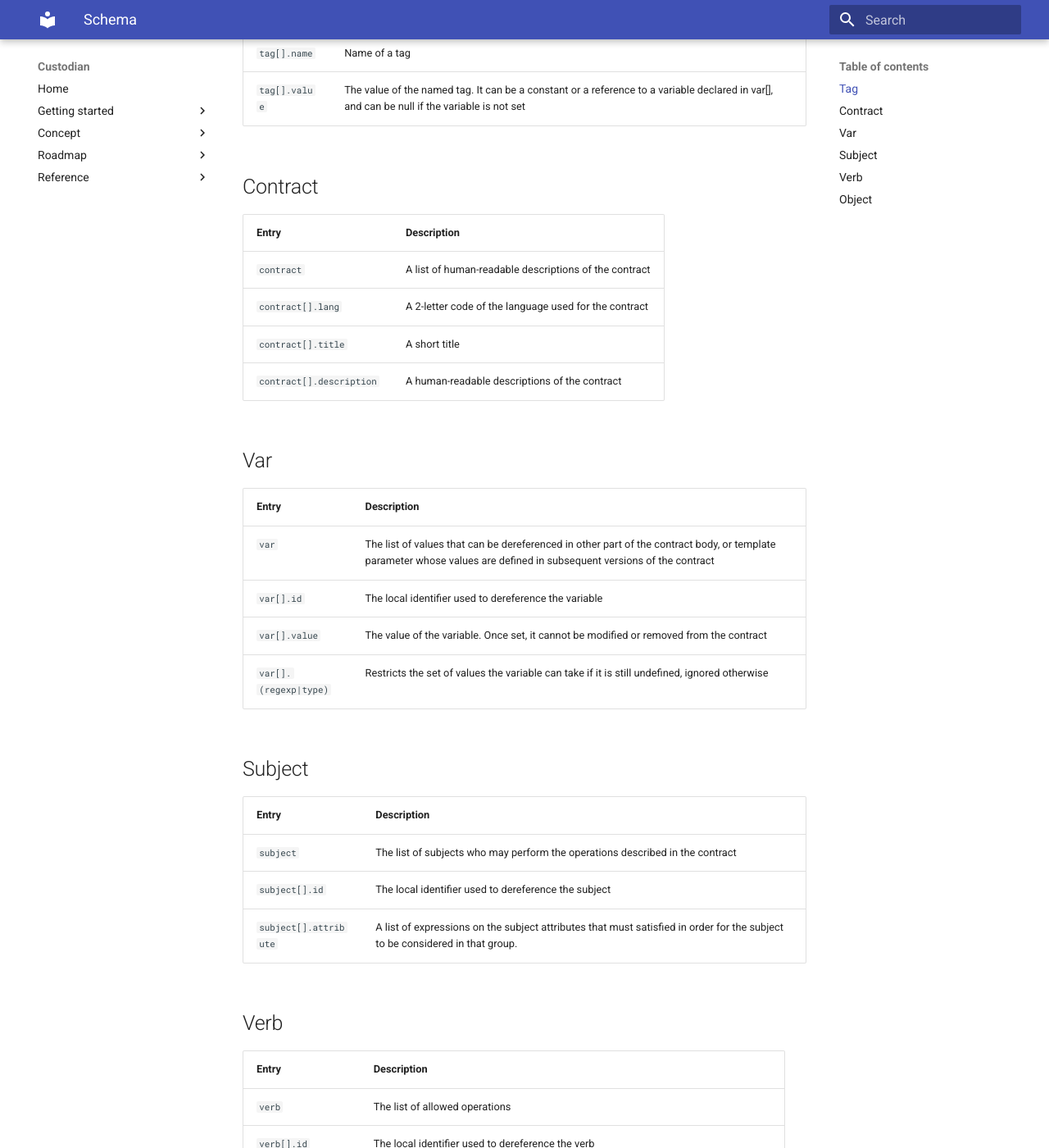
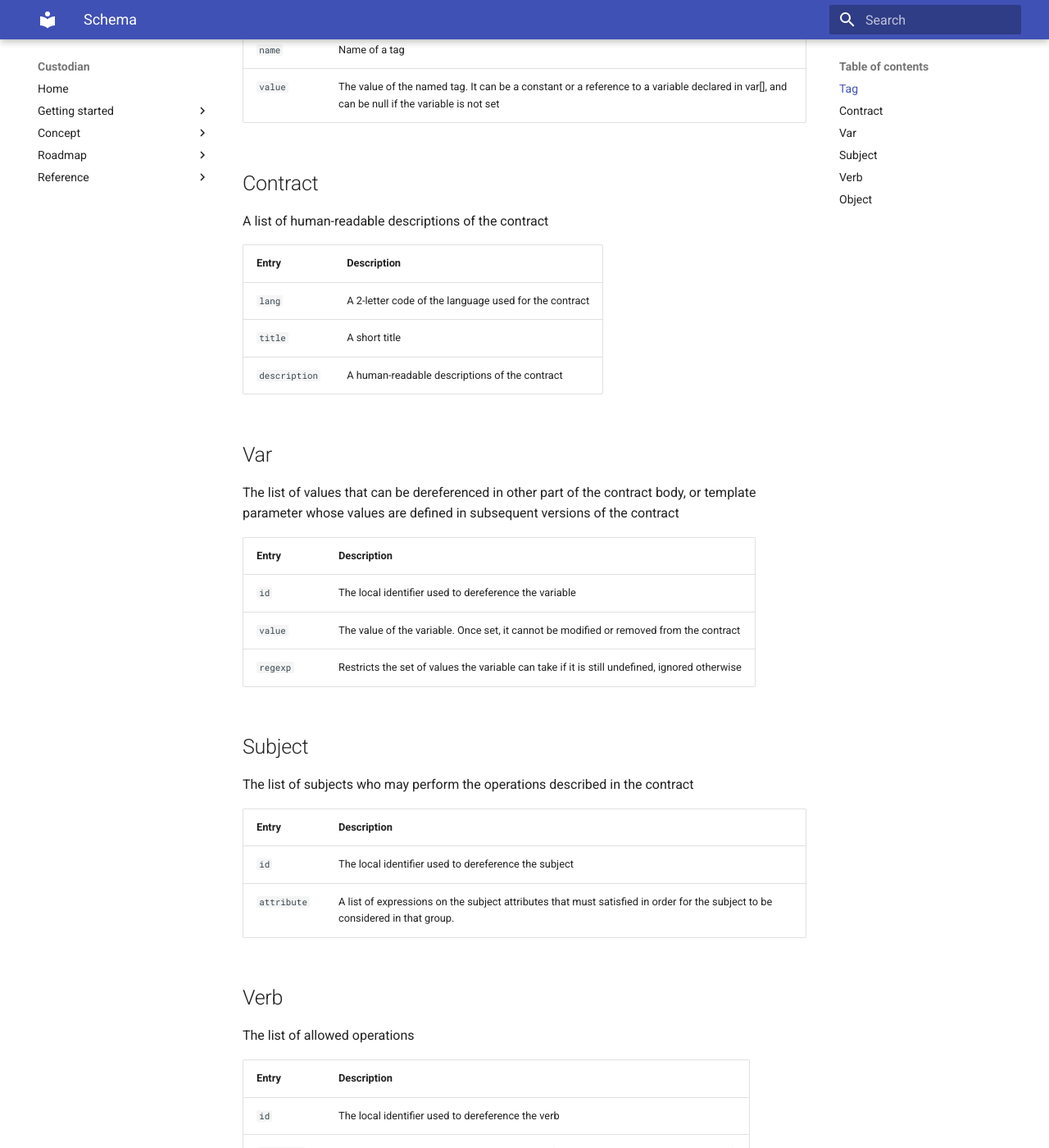
Before and after one commit to sabrinaossey/Custodian-doc, an MkDocs documentation site: the page built from docs/concept/schema.md, in a window 1280 px wide and 1400 px high, scrolled down 280 px. Shown: the whole window at 82% size. Built offline with MkDocs 1.6.1 and Material for MkDocs 9.7.7, drawn with Linux system fonts in a browser that asks for light colours; some of the changed text lies outside the part shown.

Commit message:
update concept schemas

```diff
--- a/docs/concept/schema.md
+++ b/docs/concept/schema.md
@@ -1,51 +1,62 @@
 ## Tag
+
+The list of tag **(name, value)** pairs that can be used to index the contract for faster retrieval
 
 | Entry| Description|
 | --- | --- |
-| `tag` |The list of tag **(name, value)** pairs that can be used to index the contract for faster retrieval|
-| `tag[].name` | Name of a tag |
-| `tag[].value`| The value of the named tag. It can be a constant or a reference to a variable declared in var[], and can be null if the variable is not set|
+| `name` | Name of a tag |
+| `value`| The value of the named tag. It can be a constant or a reference to a variable declared in var[], and can be null if the variable is not set|
 
 
 ## Contract
+
+A list of human-readable descriptions of the contract
+
 | Entry| Description|
 | --- | --- |
-| `contract` | A list of human-readable descriptions of the contract|
-| `contract[].lang` | A 2-letter code of the language used for the contract|
-| `contract[].title` | A short title|
-| `contract[].description` |A human-readable descriptions of the contract|
+| `lang` | A 2-letter code of the language used for the contract|
+| `title` | A short title|
+| `description` |A human-readable descriptions of the contract|
 
 
 ## Var
+
+The list of values that can be dereferenced in other part of the contract body, or template parameter whose values are defined in subsequent versions of the contract
+
 | Entry| Description|
 | --- | --- |
-| `var` | The list of values that can be dereferenced in other part of the contract body, or template parameter whose values are defined in subsequent versions of the contract |
-| `var[].id` | The local identifier used to dereference the variable|
-| `var[].value` | The value of the variable. Once set, it cannot be modified or removed from the contract |
-| `var[].(regexp|type)` | Restricts the set of values the variable can take if it is still undefined, ignored otherwise |
+| `id` | The local identifier used to dereference the variable|
+| `value` | The value of the variable. Once set, it cannot be modified or removed from the contract |
+| `regexp`| Restricts the set of values the variable can take if it is still undefined, ignored otherwise |
 
 
 ## Subject
+
+The list of subjects who may perform the operations described in the contract
+
 | Entry| Description|
 | --- | --- |
-| `subject` | The list of subjects who may perform the operations described in the contract|
-| `subject[].id` | The local identifier used to dereference the subject |
-| `subject[].attribute` | A list of expressions on the subject attributes that must satisfied in order for the subject to be considered in that group.|
+| `id` | The local identifier used to dereference the subject |
+| `attribute` | A list of expressions on the subject attributes that must satisfied in order for the subject to be considered in that group.|
 
 
 ## Verb
+
+The list of allowed operations
+
 | Entry| Description|
 | --- | --- |
-| `verb` | The list of allowed operations |
-| `verb[].id` | The local identifier used to dereference the verb|
-| `verb[].function` | The actual command represented by the verb (e.g., method identifier, query pattern,...) |
-| `verb[].attribute` | A list of additional attributes describing the verb| |
+| `id` | The local identifier used to dereference the verb|
+| `function` | The actual command represented by the verb (e.g., method identifier, query pattern,...) |
+| `attribute` | A list of additional attributes describing the verb| |
 
 
 ## Object
+
+The list of resources that subjects are permitted to operate on
+
 | Entry| Description|
 | --- | --- |
-| `object` | The list of resources that subjects are permitted to operate on |
-| `object[].id` |The local identifier used to dereference the object.|
-| `object[].owner`| The Local identifier of the object owner. |
-| `object[].attribute` |A list of expressions on the object attributes that must satisfied in order for the object to be considered in that group.|
+| `id` |The local identifier used to dereference the object.|
+| `owner`| The Local identifier of the object owner. |
+| `attribute` |A list of expressions on the object attributes that must satisfied in order for the object to be considered in that group.|
```
